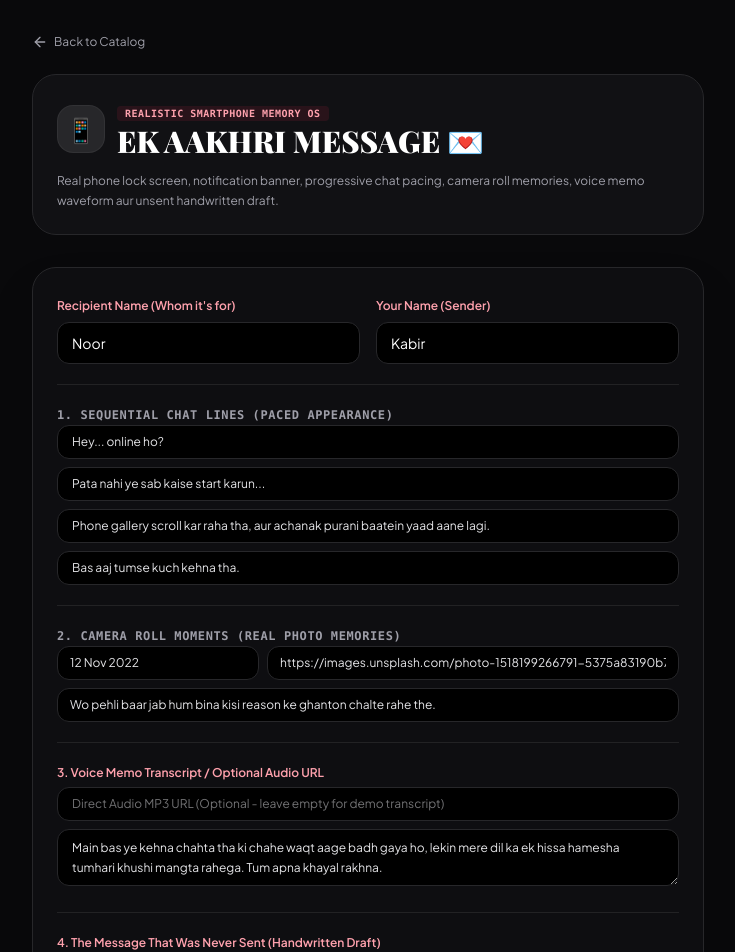
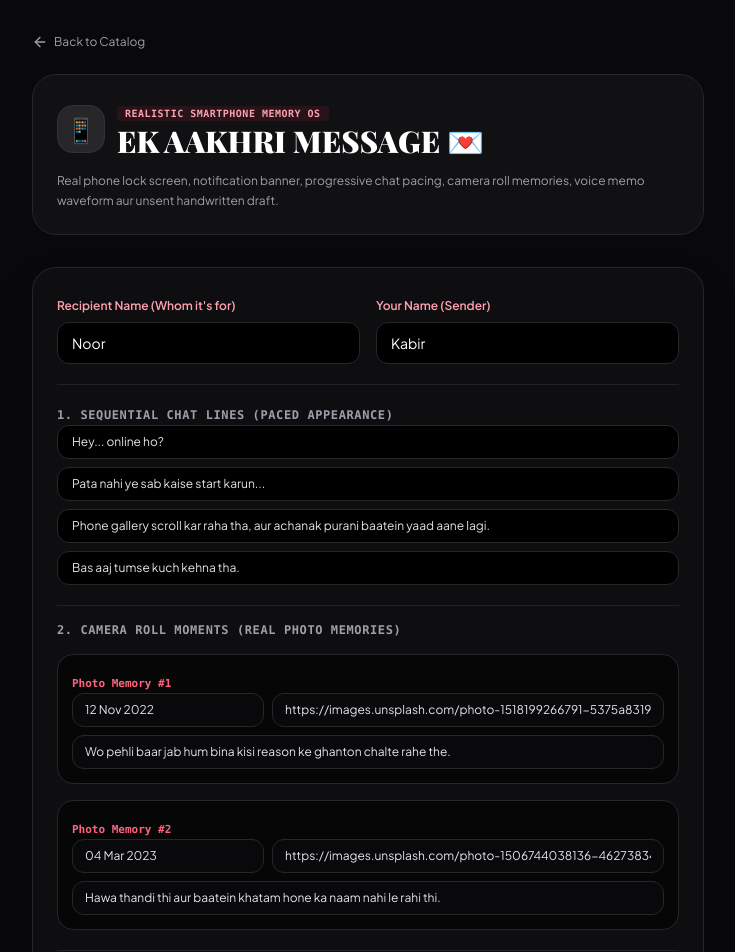
Before and after one commit to sameerkhan86926-a11y/vibe-wish, a Next.js app: page /create/aakhri in a window 1280 px wide. Shown: the top 952 px of the page, without its empty margins (272-1007 px from the left). Built offline with nearby package versions, Linux system fonts and the light colour scheme; a web font is replaced by a local one.

Commit message:
Update page.tsx

```diff
--- a/src/app/create/aakhri/page.tsx
+++ b/src/app/create/aakhri/page.tsx
@@ -4,7 +4,7 @@ import { useState } from "react";
 import Link from "next/link";
 import { encodeData } from "@/lib/encoder";
 import { AakhriMessagePayload } from "@/lib/aakhriTypes";
-import { ArrowLeft, MessageSquare, Copy, Check, Smartphone, Mic } from "lucide-react";
+import { ArrowLeft, Copy, Check } from "lucide-react";
 
 export default function AakhriCreatorPage() {
   const [recipientName, setRecipientName] = useState("Noor");
@@ -42,13 +42,19 @@ export default function AakhriCreatorPage() {
   const handleGenerate = (e: React.FormEvent) => {
     e.preventDefault();
 
+    const fallbackImg1 = "https://images.unsplash.com/photo-1518199266791-5375a83190b7?w=600";
+    const fallbackImg2 = "https://images.unsplash.com/photo-1506744038136-46273834b3fb?w=600";
+
+    const cleanImg1 = photo1Url.trim().length > 5 ? photo1Url.trim() : fallbackImg1;
+    const cleanImg2 = photo2Url.trim().length > 5 ? photo2Url.trim() : fallbackImg2;
+
     const payload: AakhriMessagePayload = {
       recipientName: recipientName.trim(),
       senderName: senderName.trim(),
       chatMessages: [msg1.trim(), msg2.trim(), msg3.trim(), msg4.trim()].filter(Boolean),
       memories: [
-        { id: "1", dateStr: date1.trim(), imgUrl: photo1Url.trim(), caption: caption1.trim() },
-        { id: "2", dateStr: date2.trim(), imgUrl: photo2Url.trim(), caption: caption2.trim() }
+        { id: "1", dateStr: date1.trim() || "Nov 2022", imgUrl: cleanImg1, caption: caption1.trim() || "Memory 1" },
+        { id: "2", dateStr: date2.trim() || "Mar 2023", imgUrl: cleanImg2, caption: caption2.trim() || "Memory 2" }
       ],
       voiceAudioUrl: voiceAudioUrl.trim() || undefined,
       voiceTranscript: voiceTranscript.trim(),
@@ -58,7 +64,10 @@ export default function AakhriCreatorPage() {
 
     const encoded = encodeData(payload as any);
     const origin = typeof window !== "undefined" ? window.location.origin : "";
-    setGeneratedLink(`${origin}/vibe-wish/w/aakhri/#d=${encoded}`);
+    // Base path dynamic match
+    const isGitHubPages = origin.includes("github.io");
+    const basePath = isGitHubPages ? "/vibe-wish" : "";
+    setGeneratedLink(`${origin}${basePath}/w/aakhri/#d=${encoded}`);
   };
 
   const handleCopy = () => {
@@ -149,32 +158,65 @@ export default function AakhriCreatorPage() {
             />
           </div>
 
-          {/* Memories */}
-          <div className="space-y-3 border-t border-zinc-800/80 pt-4">
-            <span className="text-xs font-bold font-mono text-zinc-400 uppercase tracking-wider">
-              2. Camera Roll Moments (Real Photo memories)
+          {/* Memories (Both Photo 1 & Photo 2) */}
+          <div className="space-y-4 border-t border-zinc-800/80 pt-4">
+            <span className="text-xs font-bold font-mono text-zinc-400 uppercase tracking-wider block">
+              2. Camera Roll Moments (Real Photo Memories)
             </span>
+
+            {/* Photo 1 */}
+            <div className="p-3.5 rounded-2xl bg-black/60 border border-zinc-800 space-y-2">
+              <span className="text-[11px] font-bold text-rose-400 font-mono">Photo Memory #1</span>
               <div className="grid grid-cols-1 sm:grid-cols-3 gap-2">
                 <input
                   type="text"
                   placeholder="Date (e.g. 12 Nov 2022)"
                   value={date1}
                   onChange={(e) => setDate1(e.target.value)}
-                className="rounded-xl border border-zinc-800 bg-black px-3 py-2 text-xs text-zinc-200"
+                  className="rounded-xl border border-zinc-800 bg-zinc-950 px-3 py-2 text-xs text-zinc-200"
                 />
                 <input
                   type="url"
-                placeholder="Photo URL"
+                  placeholder="Photo 1 Direct URL"
                   value={photo1Url}
                   onChange={(e) => setPhoto1Url(e.target.value)}
-                className="sm:col-span-2 rounded-xl border border-zinc-800 bg-black px-3 py-2 text-xs text-zinc-200"
+                  className="sm:col-span-2 rounded-xl border border-zinc-800 bg-zinc-950 px-3 py-2 text-xs text-zinc-200"
                 />
+              </div>
               <input
                 type="text"
                 placeholder="Photo 1 Caption"
                 value={caption1}
                 onChange={(e) => setCaption1(e.target.value)}
-                className="sm:col-span-3 rounded-xl border border-zinc-800 bg-black px-3 py-2 text-xs text-zinc-200"
+                className="w-full rounded-xl border border-zinc-800 bg-zinc-950 px-3 py-2 text-xs text-zinc-200"
+              />
+            </div>
+
+            {/* Photo 2 */}
+            <div className="p-3.5 rounded-2xl bg-black/60 border border-zinc-800 space-y-2">
+              <span className="text-[11px] font-bold text-rose-400 font-mono">Photo Memory #2</span>
+              <div className="grid grid-cols-1 sm:grid-cols-3 gap-2">
+                <input
+                  type="text"
+                  placeholder="Date (e.g. 04 Mar 2023)"
+                  value={date2}
+                  onChange={(e) => setDate2(e.target.value)}
+                  className="rounded-xl border border-zinc-800 bg-zinc-950 px-3 py-2 text-xs text-zinc-200"
+                />
+                <input
+                  type="url"
+                  placeholder="Photo 2 Direct URL"
+                  value={photo2Url}
+                  onChange={(e) => setPhoto2Url(e.target.value)}
+                  className="sm:col-span-2 rounded-xl border border-zinc-800 bg-zinc-950 px-3 py-2 text-xs text-zinc-200"
+                />
+              </div>
+              <input
+                type="text"
+                placeholder="Photo 2 Caption"
+                value={caption2}
+                onChange={(e) => setCaption2(e.target.value)}
+                className="w-full rounded-xl border border-zinc-800 bg-zinc-950 px-3 py-2 text-xs text-zinc-200"
               />
             </div>
           </div>
```
Lines whose indentation alone changed are shown as unchanged.
